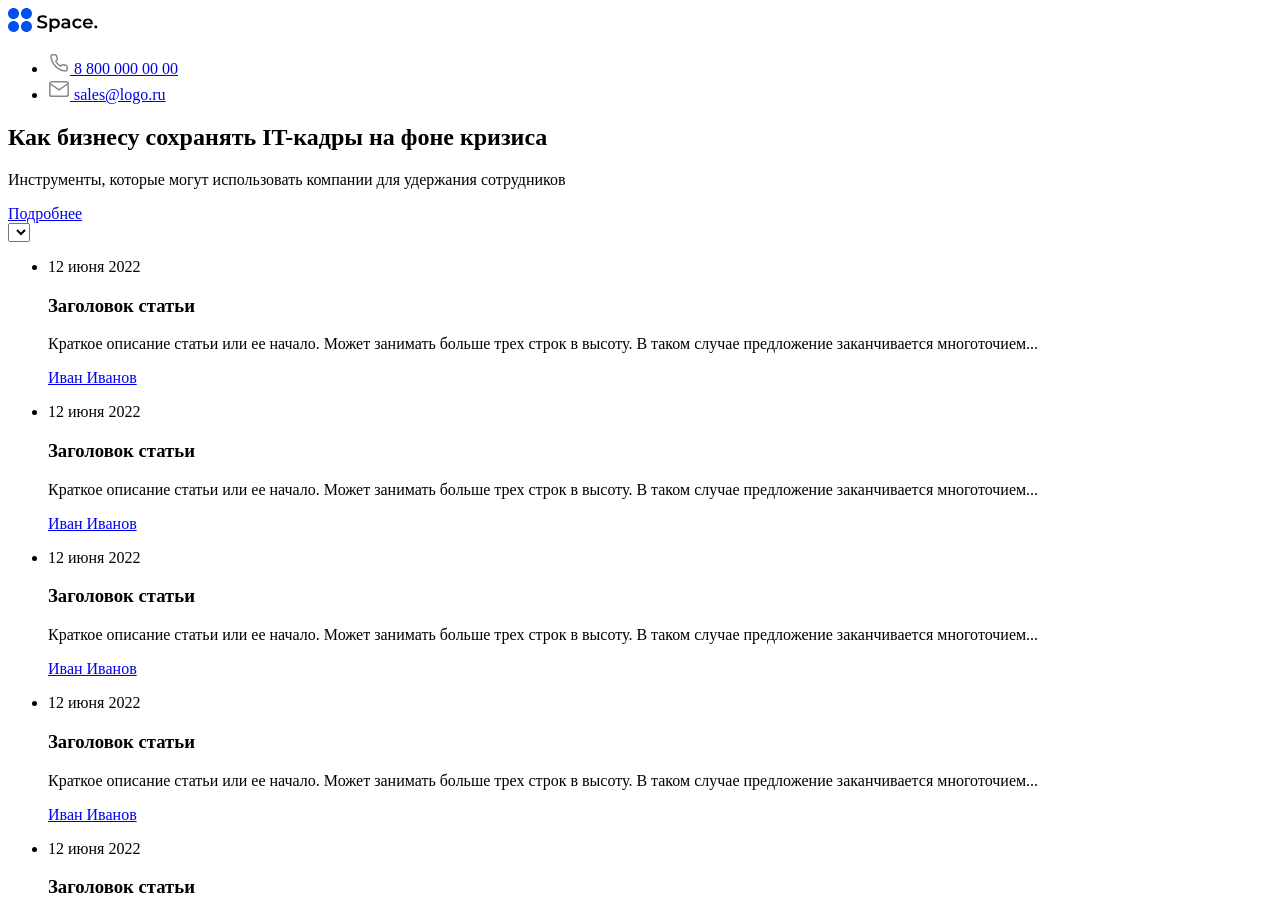
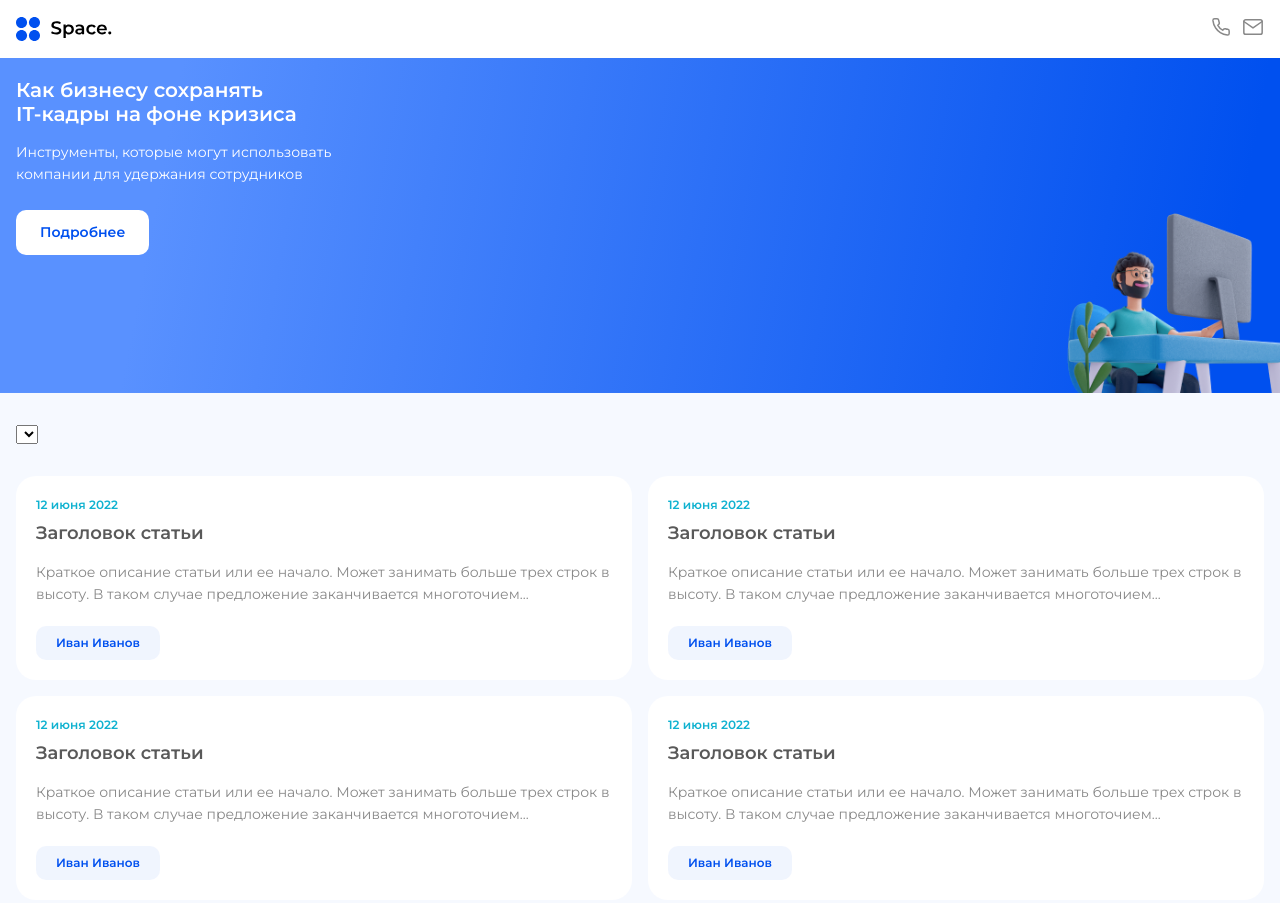
Before and after one commit to DariaIkon/Space, a website built with Parcel: page src/index.html in a window 1280 px wide. Shown: the top 903 px of the page. Built offline with nearby package versions, Linux system fonts and the light colour scheme.

Commit message:
Part 4
Add styles for 320px, 390px

```diff
--- a/src/index.html
+++ b/src/index.html
@@ -28,11 +28,12 @@
       href="https://fonts.googleapis.com/css2?family=Montserrat:wght@400;500;600&display=swap"
       rel="stylesheet"
     />
-    <link rel="stylesheet" href="./css/main.css" />
+    <link rel="stylesheet" href="./css/index.css" />
     <title>Space</title>
   </head>
   <body>
-    <header>
+    <header class="header">
+      <div class="header__container container">
         <div class="logo">
           <svg class="header__logo-icon" width="24px" height="24px">
             <use href="./images/sprite.svg#logo-header"></use>
@@ -43,7 +44,7 @@
           </svg>
         </div>
         <nav class="menu">
-        <ul class="menu__list">
+          <ul class="menu__list list-no-style">
             <li class="menu__item">
               <a href="tel:88000000000" class="menu__link-svg">
                 <svg class="menu__icon" width="22px" height="22px">
@@ -64,31 +65,37 @@
             </li>
           </ul>
         </nav>
+      </div>
     </header>
-    <main>
+    <main class="main">
       <section class="hero">
         <h1 class="hero__title">
-          Как бизнесу сохранять IT-кадры на фоне кризиса
+          Как бизнесу сохранять
+          <br />
+          IT-кадры на фоне кризиса
         </h1>
         <p class="hero__text">
           Инструменты, которые могут использовать компании для удержания
           сотрудников
         </p>
-        <a href="#" target="_blank" type="button">Подробнее</a>
+        <a href="#" target="_blank" type="button" class="hero__btn"
+          >Подробнее</a
+        >
       </section>
       <section class="gallery">
+        <div class="container">
           <div class="gallery__filter">
             <select name="author" id="author">
               Выбор автора
             </select>
           </div>
-        <ul class="gallery__list">
+          <ul class="gallery__list list-no-style">
             <li class="gallery__item">
               <p class="gallery__data">12 июня 2022</p>
               <h3 class="gallery__title">Заголовок статьи</h3>
               <p class="gallery__text">
-              Краткое описание статьи или ее начало. Может занимать больше трех
-              строк в высоту. В таком случае предложение заканчивается
+                Краткое описание статьи или ее начало. Может занимать больше
+                трех строк в высоту. В таком случае предложение заканчивается
                 многоточием...
               </p>
               <a href="#" class="gallery__button">Иван Иванов</a>
@@ -97,8 +104,8 @@
               <p class="gallery__data">12 июня 2022</p>
               <h3 class="gallery__title">Заголовок статьи</h3>
               <p class="gallery__text">
-              Краткое описание статьи или ее начало. Может занимать больше трех
-              строк в высоту. В таком случае предложение заканчивается
+                Краткое описание статьи или ее начало. Может занимать больше
+                трех строк в высоту. В таком случае предложение заканчивается
                 многоточием...
               </p>
               <a href="#" class="gallery__button">Иван Иванов</a>
@@ -107,8 +114,8 @@
               <p class="gallery__data">12 июня 2022</p>
               <h3 class="gallery__title">Заголовок статьи</h3>
               <p class="gallery__text">
-              Краткое описание статьи или ее начало. Может занимать больше трех
-              строк в высоту. В таком случае предложение заканчивается
+                Краткое описание статьи или ее начало. Может занимать больше
+                трех строк в высоту. В таком случае предложение заканчивается
                 многоточием...
               </p>
               <a href="#" class="gallery__button">Иван Иванов</a>
@@ -117,8 +124,8 @@
               <p class="gallery__data">12 июня 2022</p>
               <h3 class="gallery__title">Заголовок статьи</h3>
               <p class="gallery__text">
-              Краткое описание статьи или ее начало. Может занимать больше трех
-              строк в высоту. В таком случае предложение заканчивается
+                Краткое описание статьи или ее начало. Может занимать больше
+                трех строк в высоту. В таком случае предложение заканчивается
                 многоточием...
               </p>
               <a href="#" class="gallery__button">Иван Иванов</a>
@@ -127,8 +134,8 @@
               <p class="gallery__data">12 июня 2022</p>
               <h3 class="gallery__title">Заголовок статьи</h3>
               <p class="gallery__text">
-              Краткое описание статьи или ее начало. Может занимать больше трех
-              строк в высоту. В таком случае предложение заканчивается
+                Краткое описание статьи или ее начало. Может занимать больше
+                трех строк в высоту. В таком случае предложение заканчивается
                 многоточием...
               </p>
               <a href="#" class="gallery__button">Иван Иванов</a>
@@ -137,26 +144,28 @@
               <p class="gallery__data">12 июня 2022</p>
               <h3 class="gallery__title">Заголовок статьи</h3>
               <p class="gallery__text">
-              Краткое описание статьи или ее начало. Может занимать больше трех
-              строк в высоту. В таком случае предложение заканчивается
+                Краткое описание статьи или ее начало. Может занимать больше
+                трех строк в высоту. В таком случае предложение заканчивается
                 многоточием...
               </p>
               <a href="#" class="gallery__button">Иван Иванов</a>
             </li>
           </ul>
+        </div>
+        `
       </section>
     </main>
-    <footer>
-      <div class="footer__logo">
-        <svg class="footer__logo-icon">
+    <footer class="footer">
+      <div class="logo footer__logo">
+        <svg class="footer__logo-icon" width="32px" height="32px">
           <use href="./images/sprite.svg#logo-footer"></use>
         </svg>
 
-        <svg class="footer__logo-text">
+        <svg class="footer__logo-text" width="83px" height="31px">
           <use href="./images/sprite.svg#logo-footer-text"></use>
         </svg>
       </div>
-      <ul class="footer__list">
+      <ul class="footer__list list-no-style">
         <li class="footer__item">
           <a href="" class="footer__link"> Готовые решения </a>
         </li>
@@ -170,7 +179,7 @@
           <a href="" class="footer__link"> Контакты </a>
         </li>
       </ul>
-      <ul class="footer-social__list">
+      <ul class="footer-social__list list-no-style">
         <li class="footer-social__item">
           <a href="#" class="footer-social__link">
             <svg class="footer-social__icon" width="20px" height="20px">
@@ -200,7 +209,7 @@
           </a>
         </li>
       </ul>
-      <small>&copy; ООО «Лого», 2008—2022</small>
+      <small class="rights">&copy; ООО «Лого», 2008—2022</small>
     </footer>
     <script src="./js/index.js"></script>
   </body>
--- a/src/sass/base/_common.scss
+++ b/src/sass/base/_common.scss
@@ -0,0 +1,28 @@
+body {
+    font-family: 'Montserrat', sans-serif;
+    font-weight: 600;
+    font-style: normal;
+    font-size: 14px;
+    box-sizing: border-box;
+    margin: 0;
+    padding: 0;
+}
+.list-no-style {
+    list-style: none;
+    margin: 0;
+    padding: 0;
+}
+a {
+    display: block;
+    text-decoration: none;
+}
+h1, h3, p {
+    margin: 0;
+    padding: 0;
+}
+.container {
+    @media screen and (min-width: 320px) {
+    padding: 0 16px;
+    margin: 0 auto;
+    }
+  }
--- /dev/null
+++ b/src/sass/components/_logo.scss
@@ -0,0 +1,4 @@
+.logo {
+    display: flex;
+    align-items: center;
+}
--- a/src/sass/main.scss
+++ b/src/sass/index.scss
@@ -1,7 +1,9 @@
 @import "./utils/variables";
 @import "./base/common";
 
+@import "./components/logo";
+
+@import "./layout/footer";
 @import "./layout/header";
 @import "./layout/hero";
 @import "./layout/main";
-@import "./layout/footer";
--- a/src/sass/layout/_footer.scss
+++ b/src/sass/layout/_footer.scss
@@ -0,0 +1,59 @@
+.footer {
+    background-color: $bg-footer-color;
+        @media screen and (min-width: 320px) {
+            padding: 24px 16px;
+        }
+    .footer__logo {
+        @media screen and (min-width: 320px) {
+            margin-bottom: 32px;
+        }
+        .footer__logo-icon {
+            @media screen and (min-width: 320px) {
+            margin-right: 14px;
+            }
+        }
+    }
+    .footer__list {
+        display: flex;
+            @media screen and (min-width: 320px) {
+                flex-wrap: wrap;
+                max-width: 206px;
+                justify-content: space-between;
+                margin-bottom: 32px;
+            }
+        .footer__item {
+            @media screen and (min-width: 320px) {
+            &:nth-child(-n+2){
+                margin-bottom: 16px;
+            }
+        }
+            .footer__link {
+                font-weight: 500;
+                color: $white-color;
+                @media screen and (min-width: 320px) {
+                    font-size: 14px;
+                    line-height: 1.214;
+                }
+            }
+        }
+    }
+    .footer-social__list {
+        display: flex;
+        .footer-social__item {
+            &:not(:last-child){
+                margin-right: 18px;
+            }
+        }
+        @media screen and (min-width: 320px) {
+            margin-bottom: 20px;
+        }
+    }
+    .rights {
+        font-weight: 400;
+        color: $rights-color;
+        @media screen and (min-width: 320px) {
+            font-size: 12px;
+            line-height: 1.5;
+        }
+    }
+}
--- a/src/sass/layout/_header.scss
+++ b/src/sass/layout/_header.scss
@@ -0,0 +1,34 @@
+.header {
+    background-color: $white-color;
+    @media screen and (min-width: 320px) {
+        padding: 16px 0;
+    }
+    .header__container {
+        display: flex;
+        justify-content: space-between;
+        align-items: center;
+        .logo {
+            .header__logo-icon {
+                @media screen and (min-width: 320px) {
+                margin-right: 10px;
+                }
+            }
+        }
+        .menu__list {
+            display: flex;
+            .menu__item {
+                &:not(:last-child) {
+                     @media screen and (min-width: 320px){
+                        margin-right: 10px;
+                    }
+                }
+                .menu__link {
+                    @media screen and (min-width: 320px){
+                        display: none;
+                    }
+                }
+            }
+
+            }
+        }
+    }
--- a/src/sass/layout/_hero.scss
+++ b/src/sass/layout/_hero.scss
@@ -0,0 +1,55 @@
+.hero {
+
+        @media screen and (min-width: 320px) {
+            background-image:
+            url(./../images/hero-picture.png),
+            linear-gradient(100.68deg, #5991FF 13.6%, #0050EF 94.69%);
+                background-size: contain;
+            background-repeat: no-repeat;
+            background-position: bottom;
+            padding: 20px 0 0 16px;
+        }
+         @media screen and (min-width: 390px) {
+            background-position: right;
+        }
+    .hero__title {
+        @media screen and (min-width: 320px) {
+            font-size: 20px;
+            line-height: 1.2;
+            color: $white-color;
+            margin-bottom: 16px;
+        }
+    }
+    .hero__text {
+        @media screen and (min-width: 320px) {
+            font-weight: 400;
+            font-size: 12px;
+            line-height: 1.571;
+            color: $white-color;
+            max-width: 273px;
+            margin-bottom: 24px;
+        }
+        @media screen and (min-width: 390px) {
+            font-size: 14px;
+            max-width: 317px;
+        }
+    }
+    .hero__btn {
+       @media screen and (min-width: 320px){
+            background-color: $white-color;
+            border-radius: 10px;
+            padding: 10px 20px;
+            font-size: 10px;
+            line-height: 1.214;
+            color: $accent-color;
+            display: inline-block;
+            margin-bottom: 138px;
+
+       }
+       @media screen and (min-width: 320px){
+            padding: 14px 24px;
+            font-size: 14px;
+            line-height: 1.214;
+       }
+    }
+}
--- a/src/sass/layout/_main.scss
+++ b/src/sass/layout/_main.scss
@@ -0,0 +1,69 @@
+.gallery {
+    background-color: $bg-main-color;
+    padding-bottom: 56px;
+    .gallery__filter {
+        padding: 32px 0;
+    }
+    .gallery__list {
+            @media screen and (min-width: 320px) {
+
+                margin-right: calc(-1 * 16px);
+                margin-bottom: calc(-1 * 16px);
+            }
+            @media screen and (min-width: $tablet) {
+                display: flex;
+                flex-wrap: wrap;
+            }
+        .gallery__item{
+            background: $white-color;
+            border-radius: 20px;
+            margin-right: 16px;
+            margin-bottom: 16px;
+            @media screen and (min-width: 320px) {
+                padding: 20px;
+                &:not(:last-child){
+                margin-bottom: 16px;
+                }
+            @media screen and (min-width: 390px) {
+                &:not(:last-child){
+                margin-bottom: 16px;
+                }
+            }
+            @media screen and (min-width: $tablet) {
+                max-width: calc(50% - 56px);
+            }
+            }
+            .gallery__data {
+                font-size: 12px;
+                line-height: 1.5;
+                color: $date-color;
+                margin-bottom: 8px;
+            }
+            .gallery__title {
+                color: $title-color;
+                margin-bottom: 16px;
+            @media screen and (min-width: 320px) {
+                font-size: 18px;
+                line-height: 1.333;
+                }
+            }
+            .gallery__text {
+                font-weight: 400;
+                color: #888888;
+            @media screen and (min-width: 320px) {
+                line-height: 1.571;
+                margin-bottom: 20px;
+                }
+            }
+            .gallery__button {
+                background: $gallery-btn-color;
+                border-radius: 10px;
+                padding: 8px 20px;
+                font-size: 12px;
+                line-height: 1.5;
+                color: $accent-color;
+                display: inline-block;
+            }
+        }
+    }
+}
--- a/src/sass/utils/_variables.scss
+++ b/src/sass/utils/_variables.scss
@@ -2,14 +2,15 @@ $black-color: #000000;
 $white-color: #ffffff;
 $accent-color: #0050EF;
 $text-color: #888888;
-$caption-color: rgba(0, 0, 0, 0.65);
+$title-color: rgba(0, 0, 0, 0.65);
 $date-color: #10B2D0;
 $bg-main-color: #F6F9FF;
 $bg-footer-color: #011846;
-
+$gallery-btn-color: rgba(0, 80, 239, 0.06);
+$rights-color: rgba(255, 255, 255, 0.8);
 $montserrat-font: 'Montserrat', sans-serif;
 
 
 $mobile: 480px;
 $tablet: 768px;
-$desktop: 1200px;
+$desktop: 1440px;
```
Also changed, not shown: src/css/index.css (added), src/css/index.min.css (added), src/css/main.css (deleted), src/css/main.min.css (deleted), src/images/hero-picture.png (added), 4 other files. Lines whose indentation alone changed are shown as unchanged.
